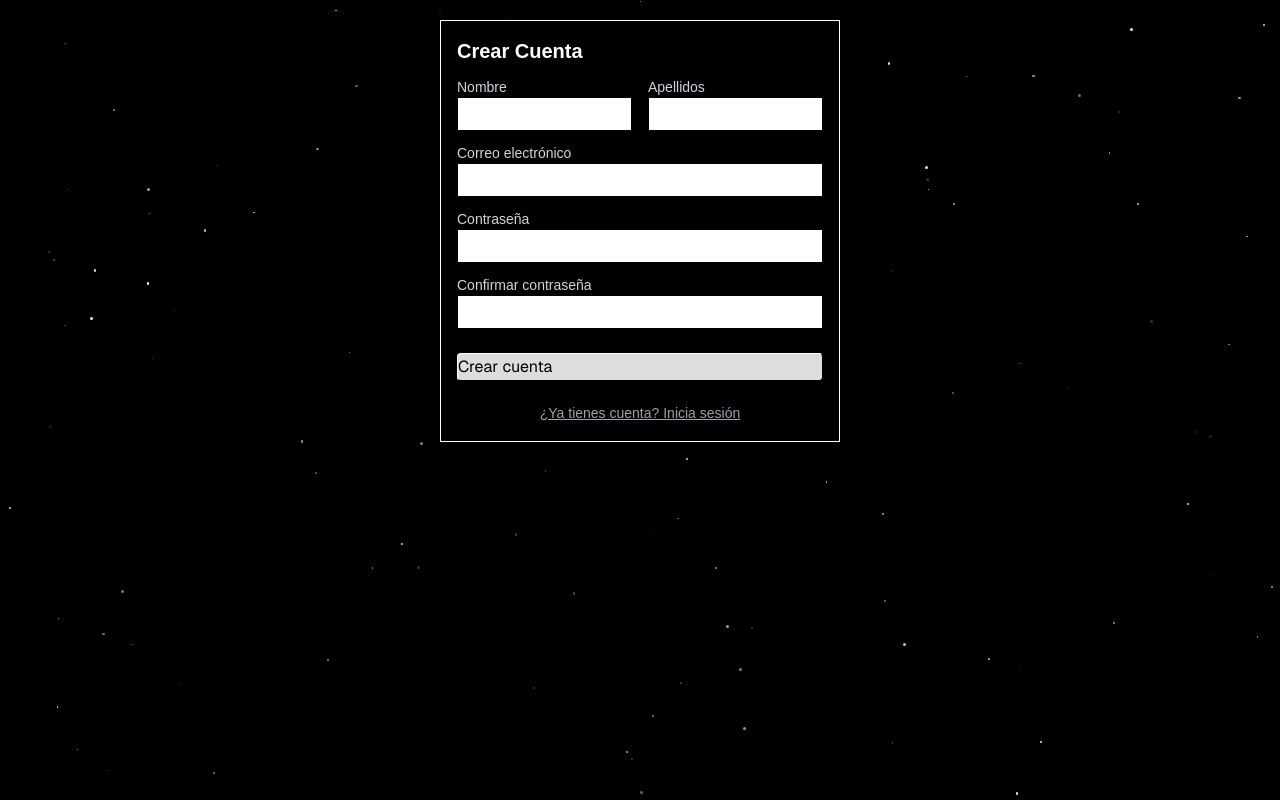
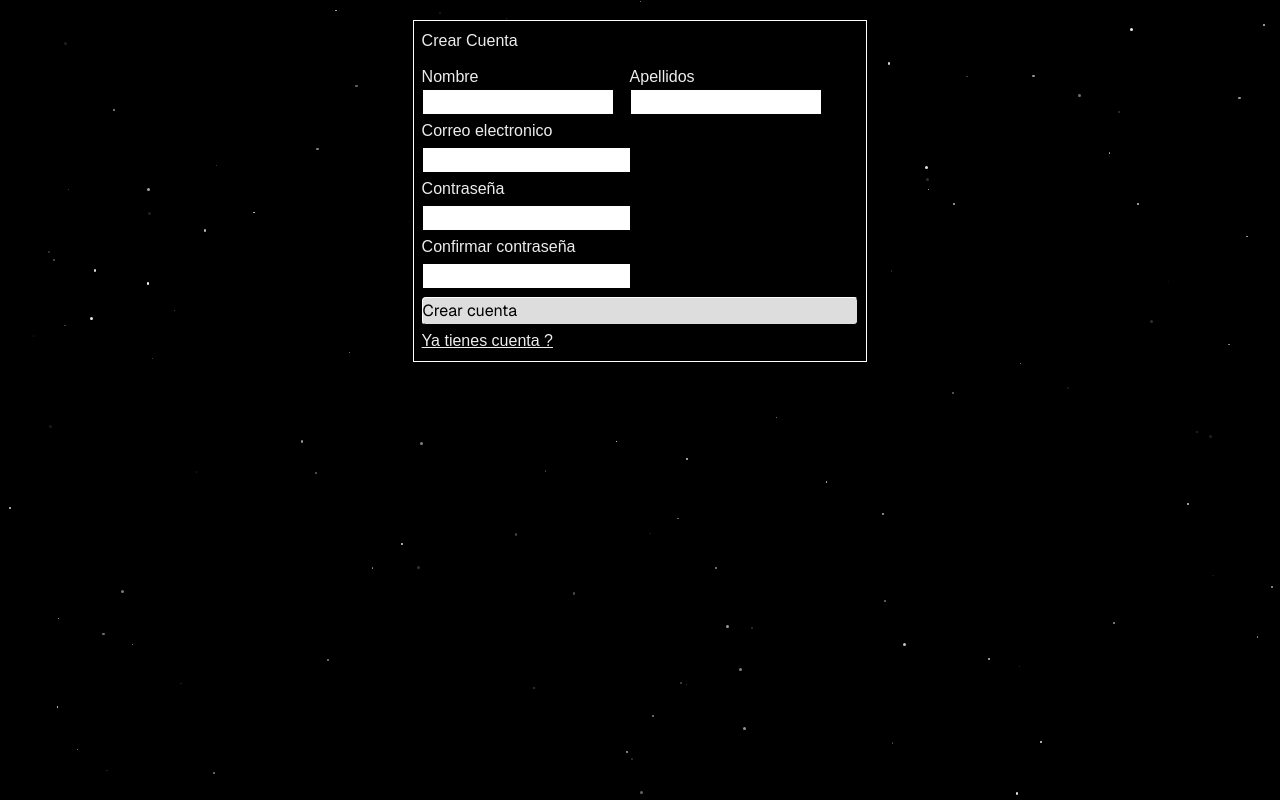
Before and after one commit to Nesss-27/PFT-daw2, a Next.js app in the folder pft-manepe/: page /login in a window 1280 px wide. Built offline with nearby package versions, Linux system fonts and the light colour scheme.

Commit message:
volvemos a hacer el dashboar, punto de control

```diff
--- a/pft-manepe/src/app/home/page.tsx
+++ b/pft-manepe/src/app/home/page.tsx
@@ -1,52 +1,13 @@
 'use client';
-import { useState, ReactNode } from "react";
-import Menu from "@/components/ui/menu";
-import Button from "@/components/buttom";
-import Bactest from "@/components/backtest/grafico";
-
-
-//CAMBIAR TODO ABSOLUTAMENTE TODO
-
+import Fondo from "@/components/ui/fondoEstrellado"
 
 export default function Page() {
-    const [menuPrincipal, setMenuPrincipal] = useState<string | null>(null);
-    const [subMenu, setSubMenu] = useState<string | null>(null);
 
-    const BotonPrincipal = ({ id, children }: { id: string; children: ReactNode }) => (
-        <Button
-            id={id}
-            seleccionado={menuPrincipal === id}
-            onClick={() => { setMenuPrincipal(id); setSubMenu(null); }}
-        >
-            {children}
-        </Button>
-    );
-
-    const BotonSub = ({ id, children }: { id: string; children: ReactNode }) => (
-        <Button
-            id={id}
-            seleccionado={subMenu === id}
-            onClick={() => setSubMenu(id)}
-        >
-            {children}
-        </Button>
-    );
 
     return (
         <>
+        <Fondo/>
         <div className="w-100 text-end"><a href="/">Atras</a></div>
-            <Menu titulo="Menu" xmen={1} ymen={1}>
-                <BotonPrincipal id="btn-1">Usuario</BotonPrincipal>
-                <BotonPrincipal id="btn-2">Backtest</BotonPrincipal>
-                <BotonPrincipal id="btn-3">Screener</BotonPrincipal>
-                <BotonPrincipal id="btn-4">Salir</BotonPrincipal>
-            </Menu>
-
-            {menuPrincipal === "btn-1" && (
-                <Menu xmen={165} ymen={1} titulo="Usuario">
-                    <BotonSub id="btn-5">Ajustes</BotonSub>
-                </Menu>
-            )}
         </>
     );
 }
--- a/pft-manepe/src/app/login/page.tsx
+++ b/pft-manepe/src/app/login/page.tsx
@@ -1,118 +1,69 @@
 "use client";
-
-import { useState } from "react";
-import { registrarUsuario } from "@/lib/actions";
+import { useRouter } from "next/navigation";
 import Button from "@/components/buttom";
 import Fondo from "@/components/ui/fondoEstrellado";
 
-export default function RegisterPage() {
-  const [error, setError] = useState<string | null>(null);
-  const [loading, setLoading] = useState(false);
+export default function LoginPage() {
+  const router = useRouter();
 
-  // Envolvemos la Server Action para manejar el estado y evitar el error de TS
-  async function handleSubmit(formData: FormData) {
-    setError(null);
-    setLoading(true);
+  const handleLogin = async () => {
+    const esValido = await verificarCredenciales();
+    //TODO Cambiar el login//
+    function verificarCredenciales() {
+      return true;
+    }
+    ////
 
-    try {
-      const result = await registrarUsuario(formData);
-
-      // Si la acción devuelve un error (ej: correo duplicado)
-      if (result?.error) {
-        setError(result.error);
+    if (esValido) {
+      router.push("/home");
     }
-    } catch (err) {
-      setError("Ocurrió un error inesperado. Inténtalo de nuevo.");
-    } finally {
-      setLoading(false);
-    }
-  }
+  };
 
   return (
     <>
       <Fondo />
-      <div className="flex flex-col justify-center items-center mt-5">
-        <form
-          action={handleSubmit}
-          className="bg-black border border-white p-4 space-y-3 w-[400px]"
-        >
-          <h2 className="text-xl font-bold text-white">Crear Cuenta</h2>
-
-          {/* Mostrar error si existe */}
-          {error && (
-            <div className="bg-red-900/50 border border-red-500 text-red-200 p-2 text-xs">
-              {error}
-            </div>
-          )}
-
-          <div className="flex flex-row justify-between gap-4">
-            <div className="w-full">
-              <p className="text-sm text-gray-300">Nombre</p>
+      <div className="flex flex-col justify-center items-center mt-5 ">
+        <div className="bg-black border border-white p-2 space-y-1">
+          <h2 className="">Crear Cuenta</h2>
+          <div className="w-100 flex flex-row mt-3 justify-between gap-4">
+            <div className="w-full ">
+              <p>Nombre</p>
               <input
-                name="nombre"
                 type="text"
-                required
-                disabled={loading}
-                className="bg-white border border-black text-black w-full p-1 focus:ring-2 focus:ring-blue-500 outline-none"
+                className="bg-white border border-black text-black w-full"
               />
             </div>
 
             <div className="w-full">
-              <p className="text-sm text-gray-300">Apellidos</p>
+              <p>Apellidos</p>
               <input
-                name="apellidos"
                 type="text"
-                disabled={loading}
-                className="bg-white border border-black text-black w-full p-1 focus:ring-2 focus:ring-blue-500 outline-none"
+                className="bg-white border border-black text-black w-full"
               />
             </div>
           </div>
-
-          <div>
-            <p className="text-sm text-gray-300">Correo electrónico</p>
+          <p>Correo electronico</p>
           <input
-              name="correo"
             type="email"
-              required
-              disabled={loading}
-              className="bg-white border border-black text-black w-full p-1 focus:ring-2 focus:ring-blue-500 outline-none"
+            className="bg-white border border-black text-black"
           />
-          </div>
-
-          <div>
-            <p className="text-sm text-gray-300">Contraseña</p>
+          <p>Contraseña</p>
           <input
-              name="password"
             type="password"
-              required
-              disabled={loading}
-              className="bg-white border border-black text-black w-full p-1 focus:ring-2 focus:ring-blue-500 outline-none"
+            className="bg-white border border-black text-black"
           />
-          </div>
-
-          <div>
-            <p className="text-sm text-gray-300">Confirmar contraseña</p>
+          <p>Confirmar contraseña</p>
           <input
-              name="confirmPassword"
             type="password"
-              required
-              disabled={loading}
-              className="bg-white border border-black text-black w-full p-1 focus:ring-2 focus:ring-blue-500 outline-none"
+            className="bg-white border border-black text-black"
           />
-          </div>
-
-          <div className="pt-2">
-            <Button seleccionado type="submit" disabled={loading}>
-              {loading ? "Registrando..." : "Crear cuenta"}
+          <Button id="" seleccionado onClick={() => handleLogin()}>
+            Crear cuenta
           </Button>
-          </div>
-
-          <div className="text-center pt-2">
-            <a href="/signup" className="underline text-sm text-gray-400 hover:text-white transition-colors">
-              ¿Ya tienes cuenta? Inicia sesión
+          <a href="/signup" className="underline ">
+            Ya tienes cuenta ?
           </a>
         </div>
-        </form>
       </div>
     </>
   );
--- a/pft-manepe/src/app/signup/page.tsx
+++ b/pft-manepe/src/app/signup/page.tsx
@@ -14,18 +14,14 @@ export default function signuppage() {
   const [error, setError] = useState("");
 
   const handleLogin = async () => {
-    setError(""); // Limpiar errores previos
+    const esValido = await verificarCredenciales();
+    //TODO Cambiar el login//
+    function verificarCredenciales() {
+      return true;
+    }
+    ////
 
-    // Llamada a Auth.js
-    const result = await signIn("credentials", {
-      email: email,
-      password: password,
-      redirect: false, // Evita recarga de página para manejar el error nosotros
-    });
-
-    if (result?.error) {
-      setError("Correo o contraseña incorrectos");
-    } else {
+    if (esValido) {
       router.push("/home");
     }
   };
```
Lines whose indentation alone changed are shown as unchanged.
